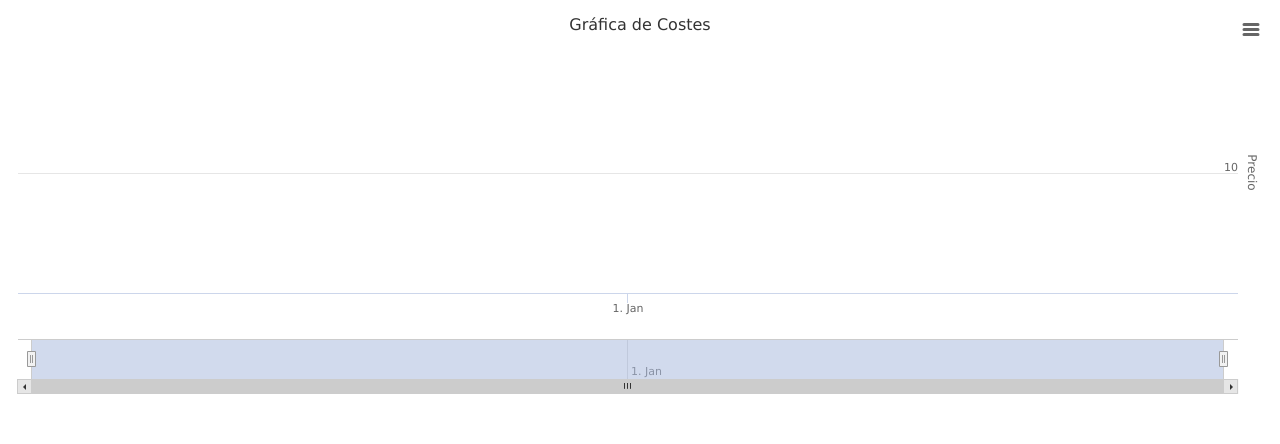
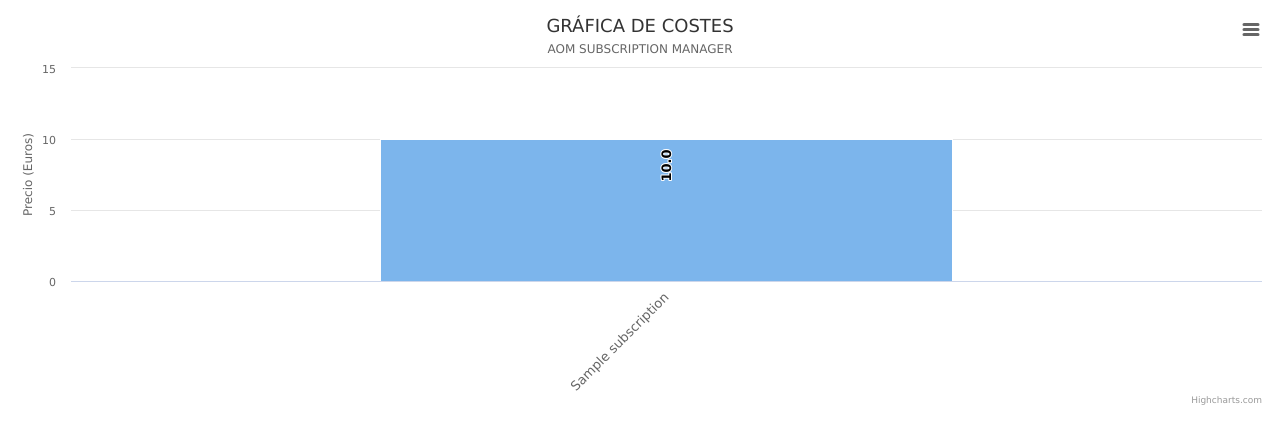
Before and after one commit to ot6420/AOMSubscriptionManager, a PHP site: page /graficaCoste.php in a window 1280 px wide. Shown: the top 444 px of the page. Run offline with PHP 8.4, Linux system fonts and the light colour scheme; tables that the repository leaves empty or names only in its code hold one stand-in row (values such as "Sample post").

Commit message:
GRAFICA COSTES PASADA A BARRAS I CORRECTA

```diff
--- a/graficaCoste.php
+++ b/graficaCoste.php
@@ -32,36 +32,45 @@ $valoresArray[$i]= $rawdata[$i][1];
 
 <script src="https://code.jquery.com/jquery.js"></script>
     <!-- Importo el archivo Javascript de Highcharts directamente desde su servidor -->
-<script src="http://code.highcharts.com/stock/highstock.js"></script>
-<script src="http://code.highcharts.com/modules/exporting.js"></script>
+<script src="https://code.highcharts.com/highcharts.js"></script>
+<script src="https://code.highcharts.com/modules/exporting.js"></script>
+<script src="https://code.highcharts.com/modules/export-data.js"></script>
 <script>
 
-chartCPU = new Highcharts.StockChart({
-    chart: {
-        renderTo: 'contenedor'
-        //defaultSeriesType: 'spline'
+Highcharts.chart('contenedor',{
+   chart: {
 
-    },
-    rangeSelector : {
-        enabled: false
-    },
+    type: 'column'
+  },
+  title: {
+    text: 'GRÁFICA DE COSTES'
+  },
+  subtitle: {
+    text: 'AOM SUBSCRIPTION MANAGER'
+  },
+  xAxis: {
+    type: 'category',
+    labels: {
+      rotation: -45,
+      style: {
+        fontSize: '13px',
+        fontFamily: 'Verdana, sans-serif'
+      }
+    }
+  },
+  yAxis: {
+    min: 0,
     title: {
-        text: 'Gráfica de Costes'
-    },
-    xAxis: {
-        categories:['<?=implode("','",$timeArray)?>']
-        //tickPixelInterval: 150,
-        //maxZoom: 20 * 1000
-    },
-    yAxis: {
-        minPadding: 0.2,
-        maxPadding: 0.2,
-        title: {
-            text: 'Precio',
-            margin: 10
-        }
-    },
-    series: [{
+      text: 'Precio (Euros)'
+    }
+  },
+  legend: {
+    enabled: false
+  },
+  tooltip: {
+    pointFormat: 'Precio: <b>{point.y:.1f} Euros</b>'
+  },
+  series: [{
         name: 'Precio',
         data: (function() {
                 // generate an array of random data
@@ -72,11 +81,20 @@ chartCPU = new Highcharts.StockChart({
                 data.push(['<?php echo $timeArray[$i];?>',<?php echo $valoresArray[$i];?>]);
                 <?php } ?>
                 return data;
-            })()
-    }],
-    credits: {
-            enabled: false
+            })(),
+    dataLabels: {
+      enabled: true,
+      rotation: -90,
+      color: 'black',
+      align: 'right',
+      format: '{point.y:.1f}', // one decimal
+      y: 10, // 10 pixels down from the top
+      style: {
+        fontSize: '13px',
+        fontFamily: 'Verdana, sans-serif'
+      }
     }
+  }]
 });
 
 </script>
```
